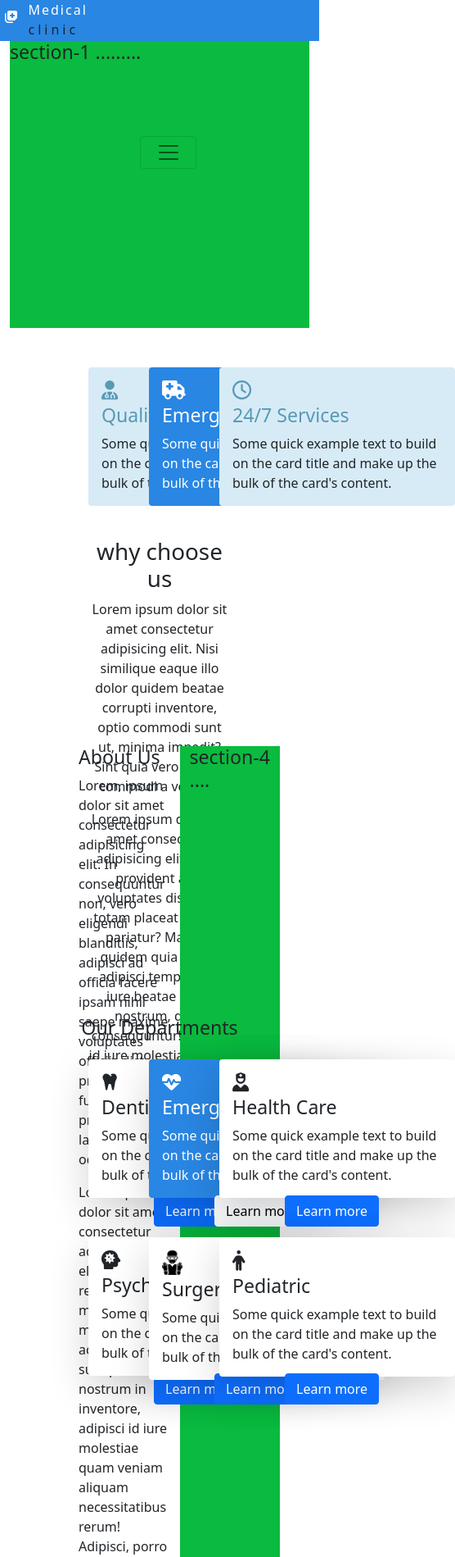
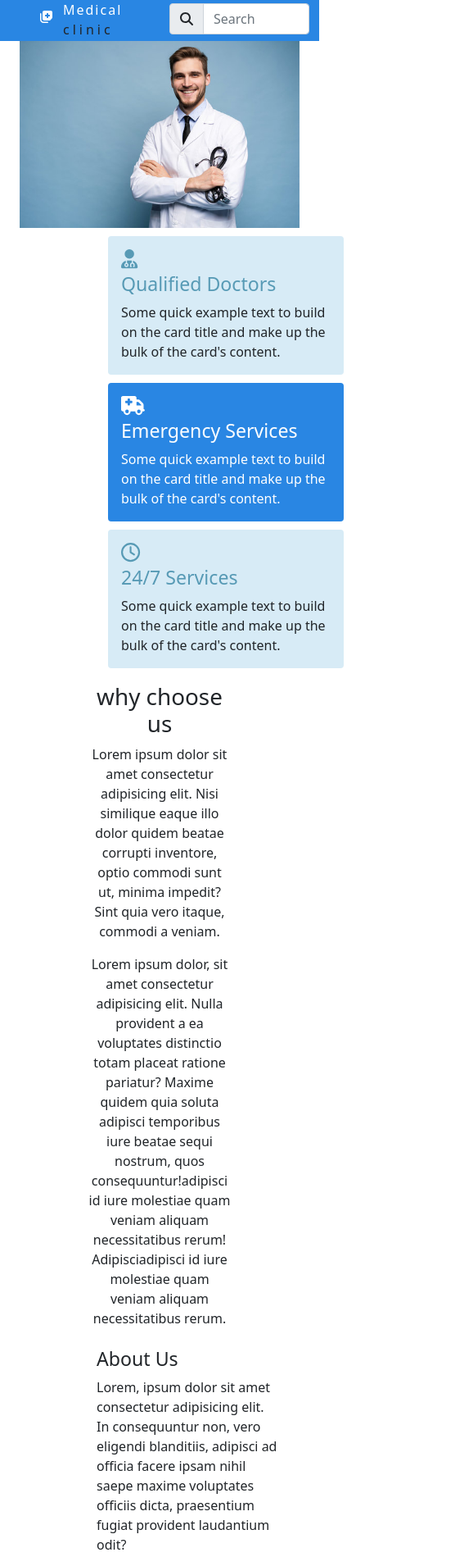
Before and after one commit to Nazeerkhan1234/HomePage_MedicalCllinic, a plain HTML site: page index.html in a window 390 px wide. Shown: the top 1899 px of the page at 82% size, 556 px wide, since content can reach past the window. Drawn offline with nearby package versions, Linux system fonts and the light colour scheme.

Commit message:
clinic home page

```diff
--- a/css/style.css
+++ b/css/style.css
@@ -13,8 +13,8 @@ main{
     margin-top: 50px;
 }
 .section-1{
-    height: 350px;
-    background-color: rgb(10, 187, 63);
+    min-height: 350px;
+
 }
 .section-2{
     height: 200px;
@@ -33,8 +33,58 @@ main{
 footer{
     height: 550px;
 }
-button{
+footer .card > button.footer_btn{
     width: 40%;
   margin-top: 166px;
   margin-left: 80px;
 }
+@media only screen and (max-width: 700px) {
+ .header_top{
+    position: fixed;
+}
+.section-1{
+    width: 100%;
+   min-height: 200px;
+}
+.section-2{
+    width: 100%;
+    height: auto;
+    margin-top: 10px !important ;
+}
+.section-2 .section2_card{
+    width: 100%;
+    margin-bottom: 10px;
+    padding-left: 120px !important;
+}
+.section-2 .section2_card .card{
+    margin-left: 0px !important;
+
+}
+.section-3{
+    width: 100%;
+    height: auto;
+}
+.section-4{
+    width: 100%;
+    height: auto;
+    padding-left: 70px !important;
+}
+footer{
+    height: auto;
+    width: 100%;
+}
+footer .footer_card{
+    width: 100%;
+    margin-bottom: 40px;
+    padding-left: 120px !important;
+}
+footer .footer_card .card{
+    margin-left: 0px !important;
+
+}
+footer .footer_row{
+    margin-top: 0px !important;
+    margin-bottom: 0px !important;
+}
+
+}
--- a/index.html
+++ b/index.html
@@ -27,18 +27,19 @@
   </head>
   <body>
     <div class="container">
+      <!--------------- header ---------------- -->
       <header class="header_top position-fixed start-0 top-0 w-100">
-        <div class="row h-100">
-            <div class="col-1 p-0 text-end h-100">
+        <div class="row m-0 h-100">
+            <div class="col-lg-1 col-2 p-0 text-end h-100">
                <p class="mt-2"><i class="fa-solid fa-notes-medical text-white"></i></p> </i>
             </div>
-          <div class="col-2 h-100 text-start">
+          <div class="col-lg-2 col-4 h-100 text-start">
             <p class="text-white m-0" style="letter-spacing: 2px">Medical</p>
             <p class="m-0 p-0" style="letter-spacing: 4px">
               <span>clinic</span>
             </p>
           </div>
-          <div class="col-6 ps-0 h-100">
+          <div class="col-lg-6 d-none d-sm-none d-md-none d-lg-block ps-0 h-100">
             <nav class="navbar navbar-expand-lg navbar-light p-0 h-100">
                 <div class="container-fluid ps-0 h-100">
                   <!-- <a class="navbar-brand text-white" href="#">Navbar</a> -->
@@ -73,27 +74,35 @@
                 </div>
               </nav>
           </div>
-          <div class="col-3 ">
-            <nav class="navbar navbar-expand-lg navbar-light pb-0 ">
-                <div class="container-fluid ps-0 ">
-                  <div class="collapse navbar-collapse " id="navbarSupportedContent">
-                    <ul class="navbar-nav me-auto mb-2 mb-lg-0 ">
-                    <form class="d-flex ">
-                      <input class="form-control me-2" type="search" placeholder="Search" aria-label="Search">
-                    </form>
-                  </div>
-                </div>
-              </nav>
+          <div class="col-lg-3 col-6 tbdr">
+              <div class="input-group flex-nowrap pt-1">
+                <span class="input-group-text" id="addon-wrapping"><i class="fa-solid fa-magnifying-glass"></i></span>
+                <input type="text" class="form-control" placeholder="Search" aria-label="Username" aria-describedby="addon-wrapping">
+            </div>
           </div>
         </div>
       </header>
+      <!-- -------------- main ---------------- -->
       <main>
 <div class="section-1 tbdr">
-   <h3> section-1 .........</h3>
+ <div class="row m-0 position-relative">
+  <div class="col-lg-5 mt-5 ps-5 d-none d-sm-none d-md-none d-lg-block">
+    <h3>We Care For You</h3>
+    <p>Lorem ipsum dolor sit amet, consectetur adipisicing elit. Quaerat veniam sit dolores incidunt quod nesciunt impedit! Molestias, nam itaque architecto provident cupiditate porro suscipit ab sapiente saepe velit, fugit cumque?</p>
+    <button type="button" class="btn btn-primary position-absolute" style="margin-top: 98px; width: 45%;"><i class="fa-solid fa-phone fs-5 pe-2"></i>121-232-322 <i class="fa-solid fa-headphones-simple fs-5 ps-3 pe-2"></i>121-21-3214<i class="fa-regular fa-envelope fs-5 ps-3 pe-2"></i>medical@gmail.com</button>
+    <button type="button" class="btn btn-primary">Learn more</button>
+
+  </div>
+  <div class="col-lg-7">
+    <div>
+      <img src="./img/section1.jpg" class="img-fluid float-end" alt="">
+     </div>
+  </div>
+ </div>
 </div>
 <div class="section-2 mt-5 tbdr">
     <div class="row m-0 ">
-        <div class="col-4 ps-5">
+        <div class="col-lg-4 section2_card col-12 ps-5">
             <div class="card ms-5 border-0" style="width: 18rem; background-color: #D7EBF6;">
                 <div class="card-body">
                   <h5 class="card-title" style="color: #579AB5"><i class="fa-solid fa-user-doctor fs-3" ></i></h5>
@@ -102,7 +111,7 @@
                 </div>
               </div>
         </div>
-        <div class="col-4 ps-5">
+        <div class="col-lg-4 section2_card col-12 ps-5">
             <div class="card border-0" style="width: 18rem; background-color: #2986E3; color: white;" >
                 <div class="card-body">
                   <h5 class="card-title"><i class="fa-solid fa-truck-medical fs-3"></i></h5>
@@ -111,7 +120,7 @@
                 </div>
               </div>
         </div>
-        <div class="col-4 pe-5">
+        <div class="col-lg-4 section2_card col-12 pe-5">
             <div class="card border-0" style="width: 18rem; background-color: #D7EBF6;">
              <div class="card-body">
                   <h5 class="card-title" style="color: #579AB5"><i class="fa-regular fa-clock fs-3"></i></h5>
@@ -129,64 +138,67 @@
 </div>
 <div class="section-4 tbdr ps-5 pe-5  mt-4">
     <div class="row">
-        <div class="col-7  ps-5">
+        <div class="col-lg-7 col-12  ps-5 pe-0">
             <h3>About Us</h3>
             <p>Lorem, ipsum dolor sit amet consectetur adipisicing elit. In consequuntur non, vero eligendi blanditiis, adipisci ad officia facere ipsam nihil saepe maxime voluptates officiis dicta, praesentium fugiat provident laudantium odit?</p>
             <p>Lorem ipsum dolor sit amet consectetur adipisicing elit. Mollitia a reiciendis magni maiores accusantium suscipit, nostrum in inventore, adipisci id iure molestiae quam veniam aliquam necessitatibus rerum! Adipisci, porro tempora.</p>
         </div>
-        <div class="col-5" style="background-color:#0ABB3F;">
-            <h3>section-4 ....</h3>
+        <div class="col-lg-5 col-12 ps-0">
+          <img src="./img/section4.jpg" class="img-fluid" alt="">
         </div>
     </div>
 </div>
       </main>
+
+<!------------------ footer ------------ -->
+
       <footer class="tbdr">
 <h3 class="text-center">Our Departments</h3>
-<div class="row m-0 mt-4 mb-5">
-    <div class="col-4 ps-5">
+<div class="row footer_row m-0 mt-4 mb-5">
+    <div class="col-lg-4 col-12 footer_card ps-5 position-relative">
         <div class="card ms-5 border-0 shadow-lg" style="width: 18rem;">
             <div class="card-body ">
               <h5 class="card-title"><i class="fa-solid fa-tooth fs-3"></i></h5>
               <h3 class="card-subtitle mb-2">Dentistry</h3>
               <p class="card-text">Some quick example text to build on the card title and make up the bulk of the card's content.</p>
             </div>
-            <button type="button" class="btn btn-primary position-absolute">Learn more</button>
+            <button type="button" class="btn btn-primary position-absolute footer_btn">Learn more</button>
           </div>
 
     </div>
-    <div class="col-4 ps-5">
+    <div class="col-lg-4 col-12 footer_card ps-5">
         <div class="card border-0 shadow-lg" style="width: 18rem; background-color: #2986E3; color: white;" >
             <div class="card-body">
               <h5 class="card-title"><i class="fa-solid fa-heart-pulse fs-3"></i></h5>
               <h3 class="card-subtitle mb-2">Emergency Services</h3>
               <p class="card-text">Some quick example text to build on the card title and make up the bulk of the card's content.</p>
             </div>
-            <button type="button" class="btn btn-light position-absolute">Learn more</button>
+            <button type="button" class="btn btn-light position-absolute footer_btn">Learn more</button>
           </div>
     </div>
-    <div class="col-4 pe-5">
+    <div class="col-lg-4 col-12 footer_card pe-5">
         <div class="card border-0 shadow-lg" style="width: 18rem;">
          <div class="card-body">
               <h5 class="card-title"><i class="fa-solid fa-user-nurse fs-3"></i></h5>
               <h3 class="card-subtitle mb-2">Health Care</h3>
               <p class="card-text">Some quick example text to build on the card title and make up the bulk of the card's content.</p>
             </div>
-            <button type="button" class="btn btn-primary position-absolute">Learn more</button>
+            <button type="button" class="btn btn-primary position-absolute footer_btn">Learn more</button>
           </div>
     </div>
 </div>
-<div class="row m-0 mt-5">
-    <div class="col-4 ps-5">
+<div class="row m-0 footer_row mt-5">
+    <div class="col-lg-4 col-12 footer_card ps-5">
         <div class="card ms-5 border-0 shadow-lg" style="width: 18rem;">
             <div class="card-body">
               <h5 class="card-title"><i class="fa-solid fa-head-side-virus fs-3"></i></h5>
               <h3 class="card-subtitle mb-2">Psychology</h3>
               <p class="card-text">Some quick example text to build on the card title and make up the bulk of the card's content.</p>
             </div>
-            <button type="button" class="btn btn-primary position-absolute">Learn more</button>
+            <button type="button" class="btn btn-primary position-absolute footer_btn">Learn more</button>
           </div>
     </div>
-    <div class="col-4 ps-5">
+    <div class="col-lg-4 col-12 footer_card ps-5">
         <div class="card border-0 shadow-lg" style="width: 18rem;" >
             <div class="card-body">
               <h5 class="card-title">
@@ -195,22 +207,20 @@
               <h3 class="card-subtitle mb-2">Surgery</h3>
               <p class="card-text">Some quick example text to build on the card title and make up the bulk of the card's content.</p>
             </div>
-            <button type="button" class="btn btn-primary position-absolute">Learn more</button>
+            <button type="button" class="btn btn-primary position-absolute footer_btn">Learn more</button>
           </div>
     </div>
-    <div class="col-4 pe-5">
+    <div class="col-lg-4 col-12 footer_card pe-5">
         <div class="card border-0 shadow-lg" style="width: 18rem;">
          <div class="card-body">
               <h5 class="card-title"><i class="fa-solid fa-person fs-2"></i></h5>
               <h3 class="card-subtitle mb-2">Pediatric</h3>
               <p class="card-text">Some quick example text to build on the card title and make up the bulk of the card's content.</p>
             </div>
-            <button type="button" class="btn btn-primary position-absolute">Learn more</button>
+            <button type="button" class="btn btn-primary position-absolute footer_btn">Learn more</button>
           </div>
     </div>
 </div>
-
-
       </footer>
     </div>
 
```
Also changed, not shown: img/section1.jpg (added), img/section4.jpg (added).
